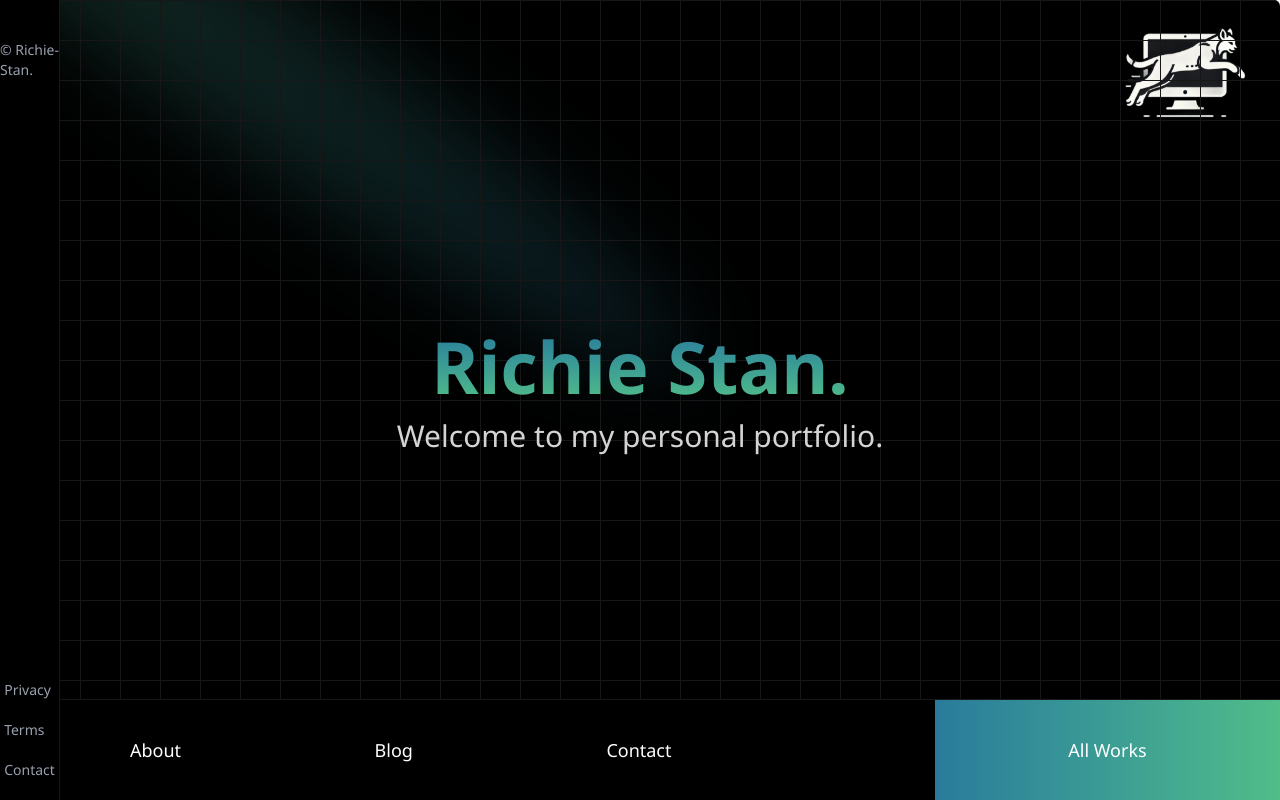
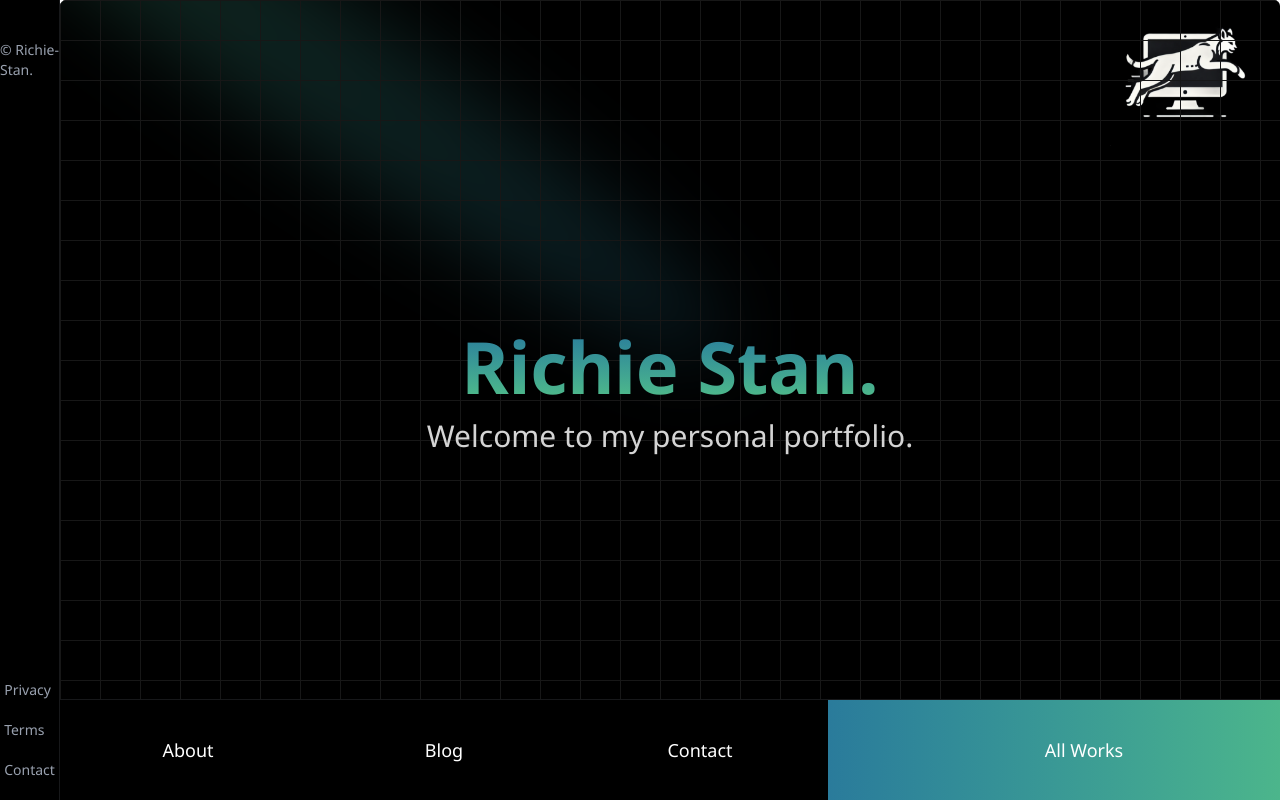
Before and after one commit to lynxDev94/devPortfolio, a Next.js app in the folder my-app/: page / in a window 1280 px wide. Built offline with nearby package versions, Linux system fonts and the light colour scheme.

Commit message:
add refactoring fixes

```diff
--- a/my-app/app/layout.tsx
+++ b/my-app/app/layout.tsx
@@ -21,8 +21,10 @@ export default function RootLayout({
   return (
     <html lang="en">
       <body className={geist.className}>
-        {children}
-        <Navigation />
+        <main className="ml-[60px]">
+          {children}
+          <Navigation />
+        </main>
         <FooterComponent />
       </body>
     </html>
--- a/my-app/components/navigation/navigation.tsx
+++ b/my-app/components/navigation/navigation.tsx
@@ -3,12 +3,12 @@ import React from "react";
 
 const Navigation = () => {
   return (
-    <nav className=" fixed bottom-0 pl-[130px]  text-lg  bg-black text-white border-t-1  border-gray-400/15  z-50 w-full">
-      <ul className="flex h-[100px] items-center justify-between">
-        <li>About</li>
-        <li>Blog</li>
-        <li className="mr-[70px]">Contact</li>
-        <li className=" w-[30%] h-[100px] flex items-center justify-center z-50 bg-gradient-to-r from-[#2A7B9B] to-[#51BD88] ">
+    <nav className=" fixed bottom-0 text-lg  bg-black text-white border-t-1  border-gray-400/15  z-50 w-full">
+      <ul className="flex h-[100px] items-center text-center">
+        <li className="w-[20%]">About</li>
+        <li className="w-[20%]">Blog</li>
+        <li className="w-[20%]">Contact</li>
+        <li className="w-[40%] h-[100px] flex items-center justify-center z-50 bg-gradient-to-r from-[#2A7B9B] to-[#51BD88] ">
           <Link href="/projects">All Works</Link>
         </li>
       </ul>
```
